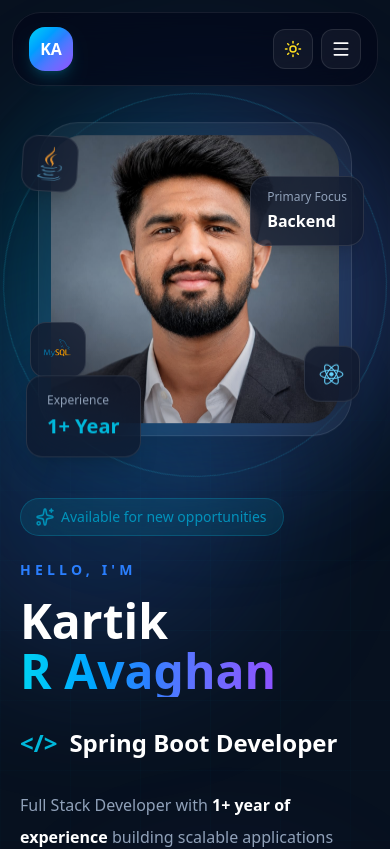
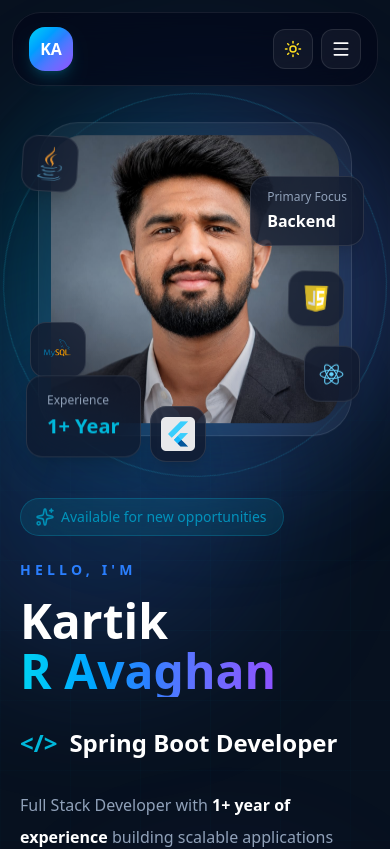
Before and after one commit to Kartik-Avaghan/portfolio, a React (Vite) app: page / in a window 390 px wide. Shown: the top 849 px of the page. Built offline with nearby package versions, Linux system fonts and the light colour scheme.

Commit message:
flutter icon is fixed

```diff
--- a/src/App.jsx
+++ b/src/App.jsx
@@ -163,7 +163,7 @@ const FLOATING_TECH = [
   image: jsImage,
   className:
     // "-right-2 bottom-28 sm:-right-10 sm:bottom-32",
-    "right-1 -bottom-7 hidden -translate-x-1/2 sm:flex",
+    "right-2 bottom-28 flex sm:-right-2 sm:bottom-32",
   duration: 7,
   delay: 1.2,
 },
@@ -179,7 +179,7 @@ const FLOATING_TECH = [
     name: "Flutter",
     image: flutter,
     className:
-      "left-1/3 -bottom-7 hidden -translate-x-1/2 sm:flex",
+      "left-35 -bottom-5 flex -translate-x-1/2 sm:-bottom-7",
     duration: 6,
     delay: 0.8,
   },
```
